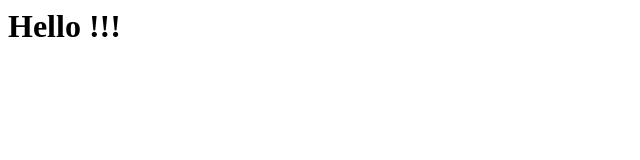
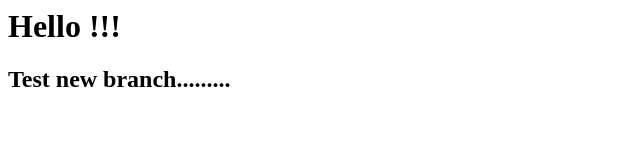
Before and after one commit to greenweb73/test-pipline, a plain HTML site: page index.html in a window 1280 px wide. Shown: the whole page, without its empty margins (0-640 px from the left). Drawn offline with Linux system fonts and the light colour scheme.

Commit message:
add message from new branch

```diff
--- a/index.html
+++ b/index.html
@@ -1 +1,2 @@
 <h1>Hello !!!</h1>
+<h2>Test new branch.........</h2>
```
